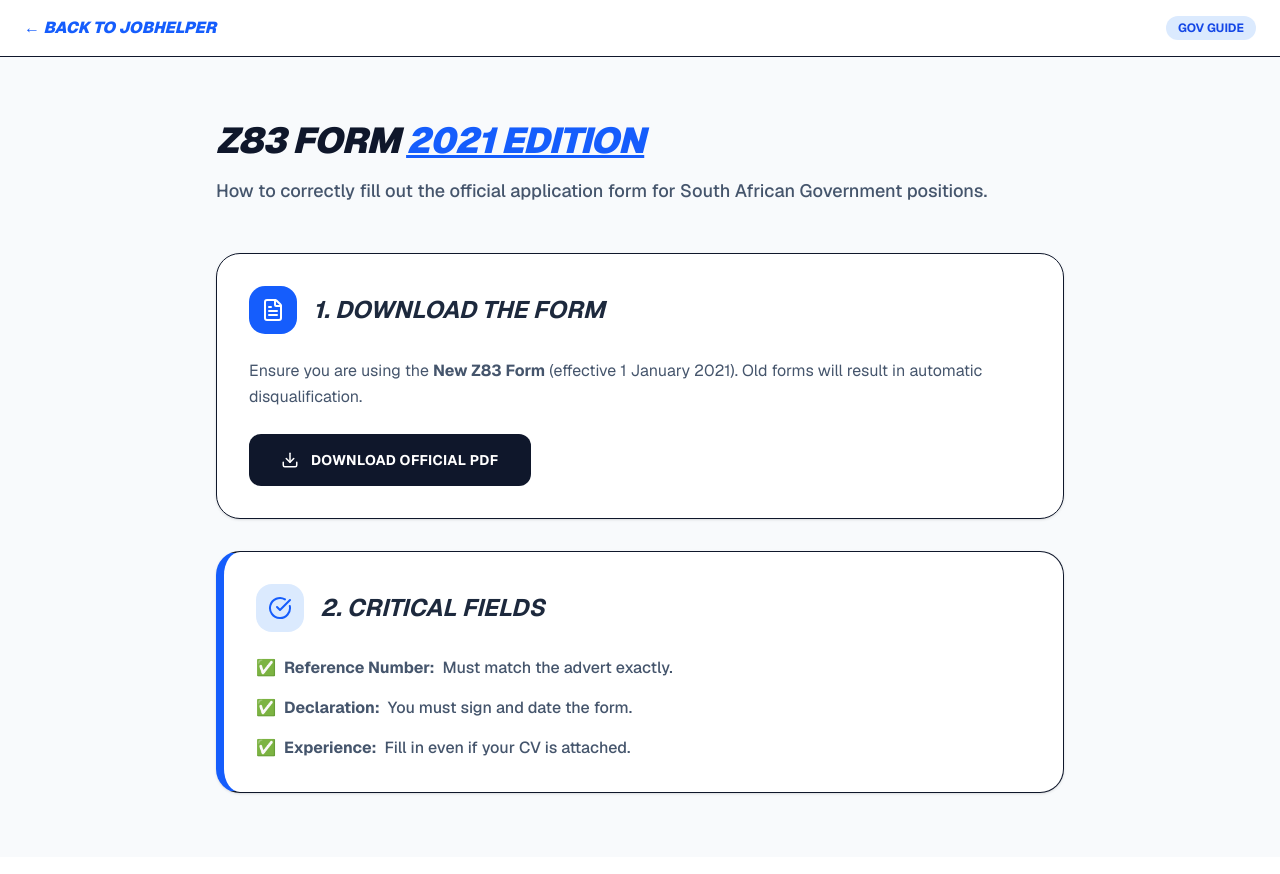
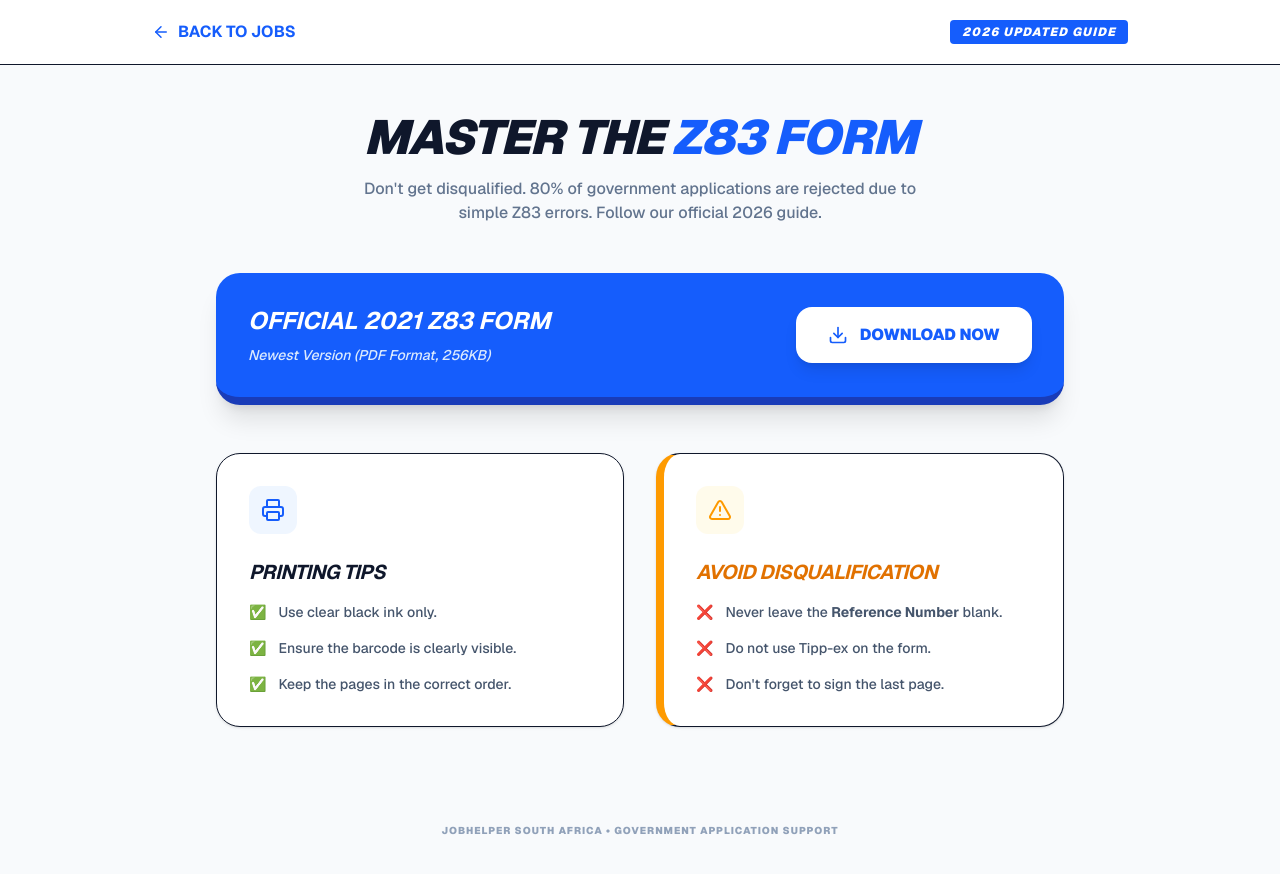
Before and after one commit to jeremiahsetou-ux/job-portal-final, a Next.js app: page /z83-helper in a window 1280 px wide. Shown: the top 874 px of the page. Built offline with nearby package versions, Linux system fonts and the light colour scheme.

Commit message:
Full authority Z83 guide with download link

```diff
--- a/src/app/z83-helper/page.tsx
+++ b/src/app/z83-helper/page.tsx
@@ -1,48 +1,79 @@
 import React from 'react';
-import { FileText, Download, CheckCircle, AlertCircle } from 'lucide-react';
+import { FileText, Download, CheckCircle, AlertTriangle, ArrowLeft, Printer } from 'lucide-react';
 import Link from 'next/link';
 
 export default function Z83Helper() {
   return (
     <div className="min-h-screen bg-slate-50 font-sans text-slate-900">
-      {/* Mini Nav */}
-      <nav className="bg-white border-b px-6 py-4 flex justify-between items-center">
-        <Link href="/" className="font-black text-blue-600 italic uppercase">← Back to JobHelper</Link>
-        <span className="text-xs font-bold bg-blue-100 text-blue-700 px-3 py-1 rounded-full uppercase">Gov Guide</span>
+      {/* Header / Nav */}
+      <nav className="bg-white border-b sticky top-0 z-50">
+        <div className="max-w-5xl mx-auto px-6 h-16 flex items-center justify-between">
+          <Link href="/" className="flex items-center gap-2 font-bold text-blue-600">
+            <ArrowLeft size={18} /> BACK TO JOBS
+          </Link>
+          <div className="text-xs font-black bg-blue-600 text-white px-3 py-1 rounded italic uppercase tracking-widest">
+            2026 Updated Guide
+          </div>
+        </div>
       </nav>
 
-      <main className="max-w-4xl mx-auto py-16 px-6">
-        <header className="mb-12">
-          <h1 className="text-4xl font-black mb-4 tracking-tight uppercase italic">Z83 Form <span className="text-blue-600 underline">2021 Edition</span></h1>
-          <p className="text-lg text-slate-600 font-medium">How to correctly fill out the official application form for South African Government positions.</p>
-        </header>
+      <main className="max-w-4xl mx-auto py-12 px-6">
+        {/* Hero Section */}
+        <div className="text-center mb-12">
+          <h1 className="text-4xl md:text-5xl font-black text-slate-900 mb-4 tracking-tight italic uppercase">
+            Master the <span className="text-blue-600">Z83 Form</span>
+          </h1>
+          <p className="text-slate-500 font-medium max-w-xl mx-auto">
+            Don't get disqualified. 80% of government applications are rejected due to simple Z83 errors. Follow our official 2026 guide.
+          </p>
+        </div>
 
-        {/* Steps Grid */}
-        <div className="grid gap-8">
-          <section className="bg-white p-8 rounded-3xl border shadow-sm">
-            <div className="flex items-center gap-4 mb-6">
-              <div className="bg-blue-600 p-3 rounded-2xl text-white"><FileText size={24} /></div>
-              <h2 className="text-2xl font-bold uppercase italic text-slate-800">1. Download the Form</h2>
+        {/* Download Box */}
+        <div className="bg-blue-600 rounded-3xl p-8 text-white mb-12 shadow-xl flex flex-col md:flex-row items-center justify-between gap-6 border-b-8 border-blue-800">
+          <div>
+            <h2 className="text-2xl font-bold mb-2 uppercase italic">Official 2021 Z83 Form</h2>
+            <p className="text-blue-100 font-medium italic text-sm italic">Newest Version (PDF Format, 256KB)</p>
+          </div>
+          <a
+            href="https://www.dpsa.gov.za/dpsa2g/documents/forms/Z83%202021.pdf"
+            target="_blank"
+            className="bg-white text-blue-600 px-8 py-4 rounded-2xl font-black hover:bg-slate-100 transition flex items-center gap-3 shadow-lg"
+          >
+            <Download size={20} /> DOWNLOAD NOW
+          </a>
+        </div>
+
+        {/* The "Authority" Checklist */}
+        <div className="grid md:grid-cols-2 gap-8">
+          <div className="bg-white p-8 rounded-3xl border shadow-sm group hover:border-blue-500 transition-all">
+            <div className="bg-blue-50 w-12 h-12 rounded-xl flex items-center justify-center text-blue-600 mb-6 group-hover:bg-blue-600 group-hover:text-white transition-all">
+              <Printer size={24} />
             </div>
-            <p className="text-slate-600 mb-6 leading-relaxed">Ensure you are using the <span className="font-bold">New Z83 Form</span> (effective 1 January 2021). Old forms will result in automatic disqualification.</p>
-            <button className="bg-slate-900 text-white px-8 py-4 rounded-xl font-bold hover:bg-black transition flex items-center gap-3 uppercase text-sm tracking-wide">
-              <Download size={18} /> Download Official PDF
-            </button>
-          </section>
+            <h3 className="text-xl font-bold mb-4 uppercase italic tracking-tight">Printing Tips</h3>
+            <ul className="space-y-4 text-sm font-medium text-slate-600">
+              <li className="flex gap-3">✅ <p>Use clear black ink only.</p></li>
+              <li className="flex gap-3">✅ <p>Ensure the barcode is clearly visible.</p></li>
+              <li className="flex gap-3">✅ <p>Keep the pages in the correct order.</p></li>
+            </ul>
+          </div>
 
-          <section className="bg-white p-8 rounded-3xl border shadow-sm border-l-8 border-l-blue-600">
-            <div className="flex items-center gap-4 mb-6">
-              <div className="bg-blue-100 p-3 rounded-2xl text-blue-600"><CheckCircle size={24} /></div>
-              <h2 className="text-2xl font-bold uppercase italic text-slate-800">2. Critical Fields</h2>
+          <div className="bg-white p-8 rounded-3xl border shadow-sm border-l-8 border-l-amber-500 group">
+            <div className="bg-amber-50 w-12 h-12 rounded-xl flex items-center justify-center text-amber-500 mb-6">
+              <AlertTriangle size={24} />
             </div>
-            <ul className="space-y-4 text-slate-600 font-medium">
-              <li className="flex items-start gap-2">✅ <span className="font-bold">Reference Number:</span> Must match the advert exactly.</li>
-              <li className="flex items-start gap-2">✅ <span className="font-bold">Declaration:</span> You must sign and date the form.</li>
-              <li className="flex items-start gap-2">✅ <span className="font-bold">Experience:</span> Fill in even if your CV is attached.</li>
+            <h3 className="text-xl font-bold mb-4 uppercase italic tracking-tight text-amber-600">Avoid Disqualification</h3>
+            <ul className="space-y-4 text-sm font-medium text-slate-600">
+              <li className="flex gap-3">❌ <p>Never leave the <b>Reference Number</b> blank.</p></li>
+              <li className="flex gap-3">❌ <p>Do not use Tipp-ex on the form.</p></li>
+              <li className="flex gap-3">❌ <p>Don't forget to sign the last page.</p></li>
             </ul>
-          </section>
+          </div>
         </div>
       </main>
+
+      <footer className="py-12 text-center text-slate-400 text-[10px] font-black uppercase tracking-widest">
+        JobHelper South Africa • Government Application Support
+      </footer>
     </div>
   );
 }
```
